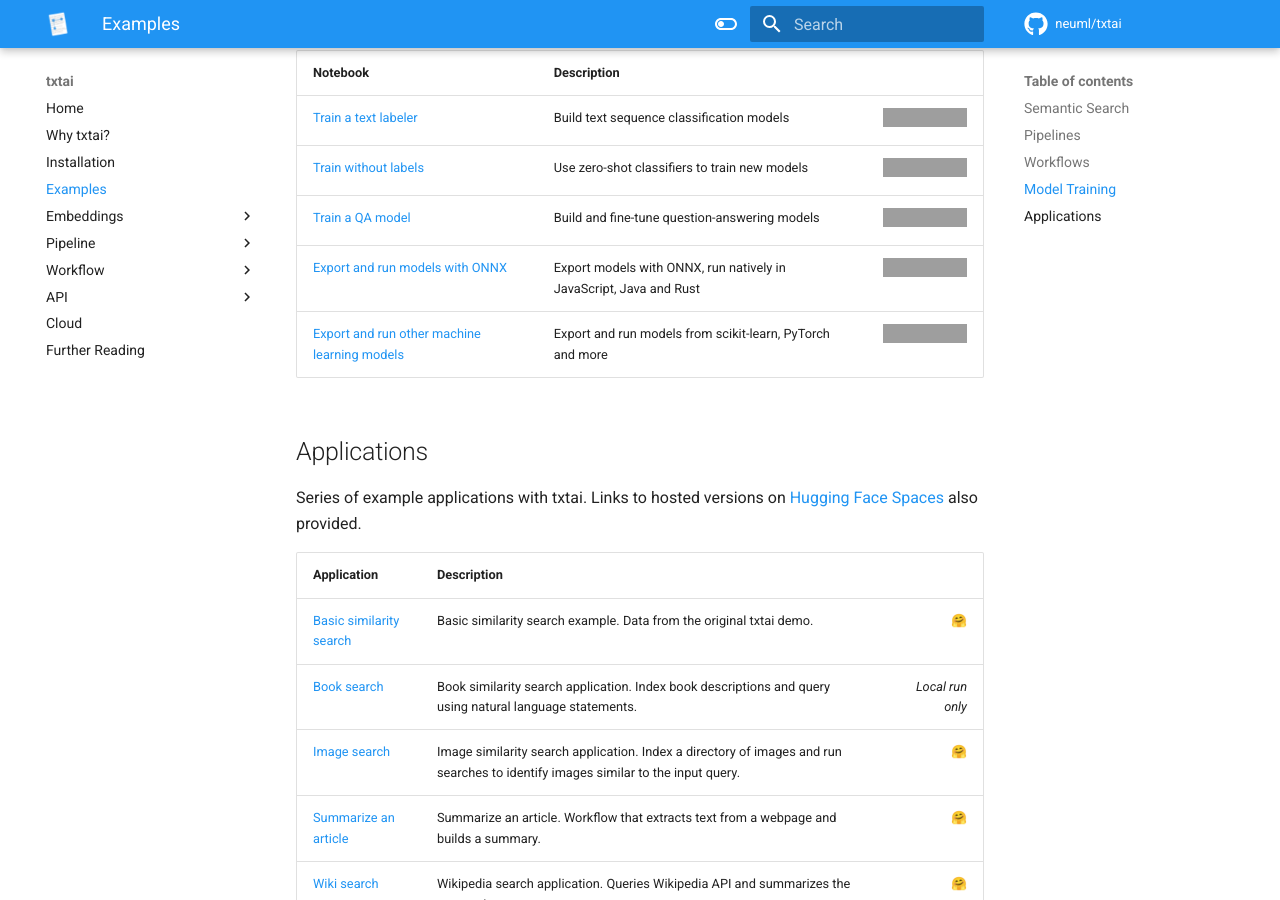
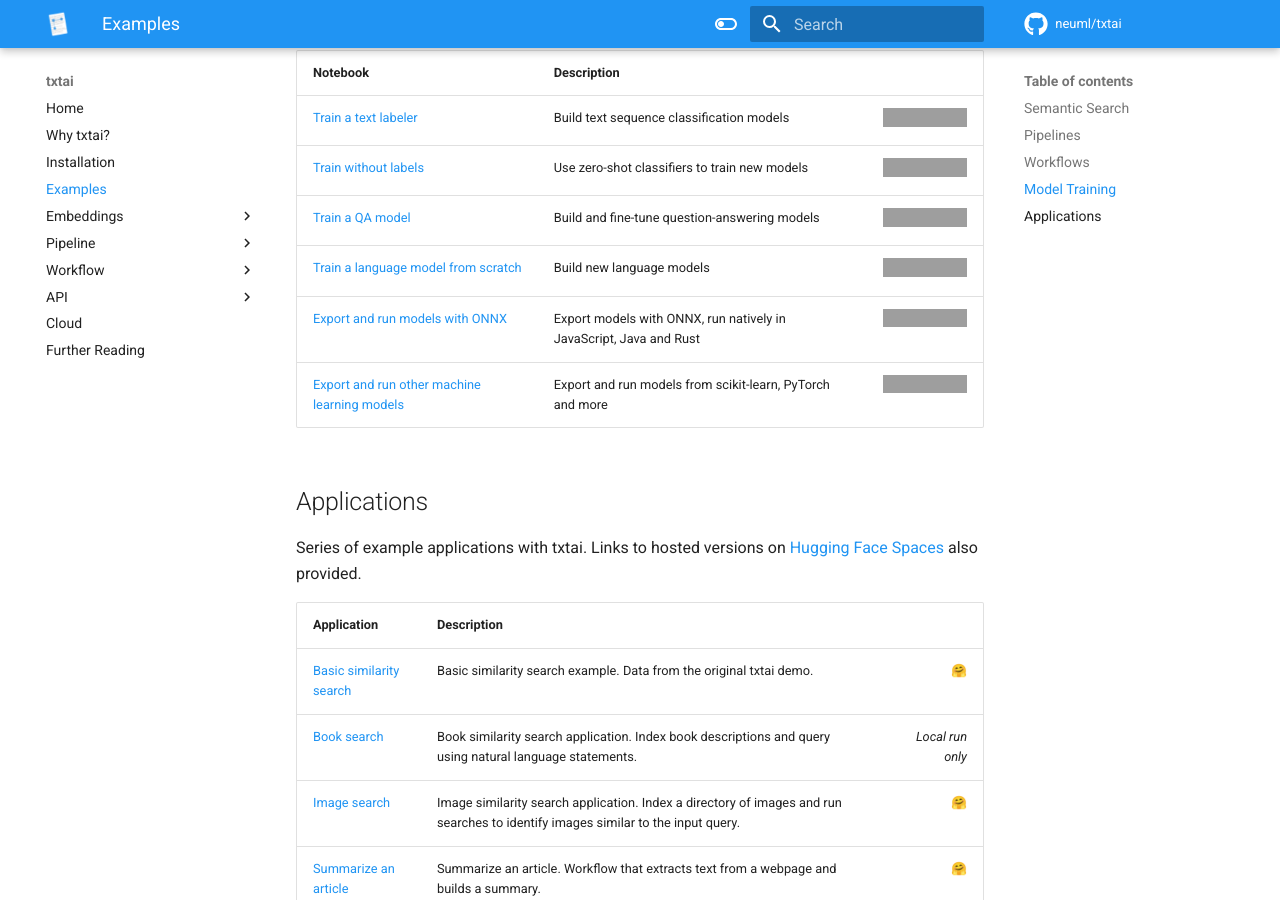
Before and after one commit to neuml/txtai, an MkDocs documentation site: the page built from docs/examples.md, in a window 1280 px wide and 900 px high, scrolled down 3306 px. Built offline with MkDocs 1.6.1 and Material for MkDocs 9.7.7, drawn with Linux system fonts in a browser that asks for light colours; comment, search, counter and statistics services are not loaded; grey boxes are pictures that could not be loaded.

Commit message:
Add language modeling example notebook, closes #408

```diff
--- a/docs/examples.md
+++ b/docs/examples.md
@@ -70,6 +70,7 @@
 | [Train a text labeler](https://github.com/neuml/txtai/blob/master/examples/16_Train_a_text_labeler.ipynb) | Build text sequence classification models | [![Open In Colab](https://colab.research.google.com/assets/colab-badge.svg)](https://colab.research.google.com/github/neuml/txtai/blob/master/examples/16_Train_a_text_labeler.ipynb) |
 | [Train without labels](https://github.com/neuml/txtai/blob/master/examples/17_Train_without_labels.ipynb) | Use zero-shot classifiers to train new models | [![Open In Colab](https://colab.research.google.com/assets/colab-badge.svg)](https://colab.research.google.com/github/neuml/txtai/blob/master/examples/17_Train_without_labels.ipynb) |
 | [Train a QA model](https://github.com/neuml/txtai/blob/master/examples/19_Train_a_QA_model.ipynb) | Build and fine-tune question-answering models | [![Open In Colab](https://colab.research.google.com/assets/colab-badge.svg)](https://colab.research.google.com/github/neuml/txtai/blob/master/examples/19_Train_a_QA_model.ipynb) |
+| [Train a language model from scratch](https://github.com/neuml/txtai/blob/master/examples/41_Train_a_language_model_from_scratch.ipynb) | Build new language models | [![Open In Colab](https://colab.research.google.com/assets/colab-badge.svg)](https://colab.research.google.com/github/neuml/txtai/blob/master/examples/41_Train_a_language_model_from_scratch.ipynb) |
 | [Export and run models with ONNX](https://github.com/neuml/txtai/blob/master/examples/18_Export_and_run_models_with_ONNX.ipynb) | Export models with ONNX, run natively in JavaScript, Java and Rust | [![Open In Colab](https://colab.research.google.com/assets/colab-badge.svg)](https://colab.research.google.com/github/neuml/txtai/blob/master/examples/18_Export_and_run_models_with_ONNX.ipynb) |
 | [Export and run other machine learning models](https://github.com/neuml/txtai/blob/master/examples/21_Export_and_run_other_machine_learning_models.ipynb) | Export and run models from scikit-learn, PyTorch and more | [![Open In Colab](https://colab.research.google.com/assets/colab-badge.svg)](https://colab.research.google.com/github/neuml/txtai/blob/master/examples/21_Export_and_run_other_machine_learning_models.ipynb) |
 
```
Also changed, not shown: README.md (+2 -0 lines), 1 other file.
